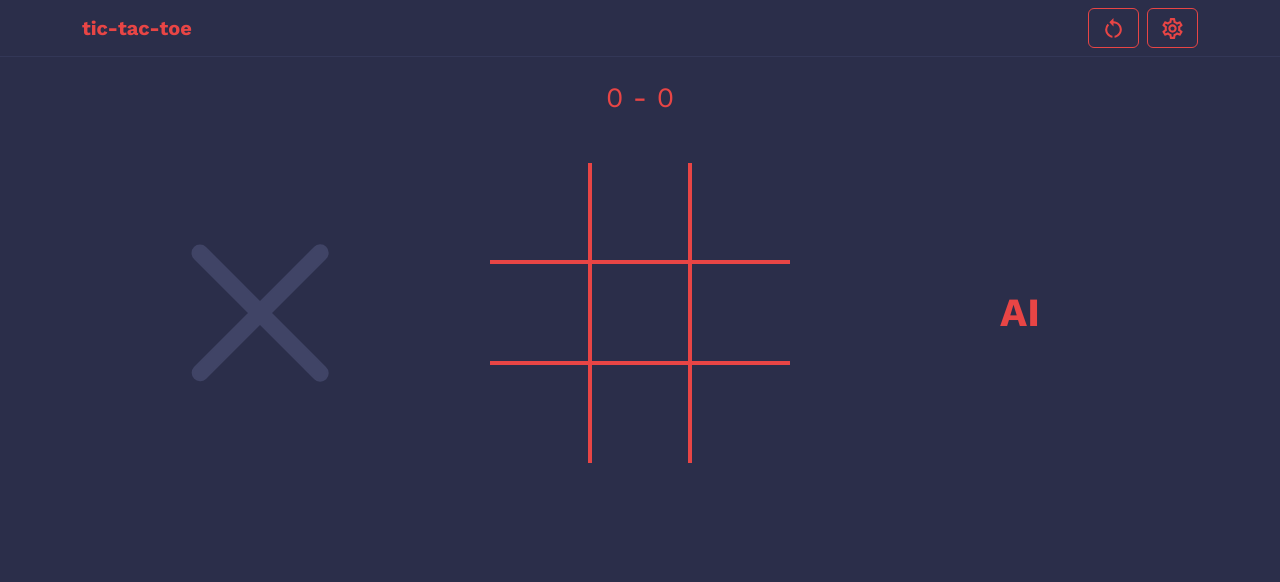
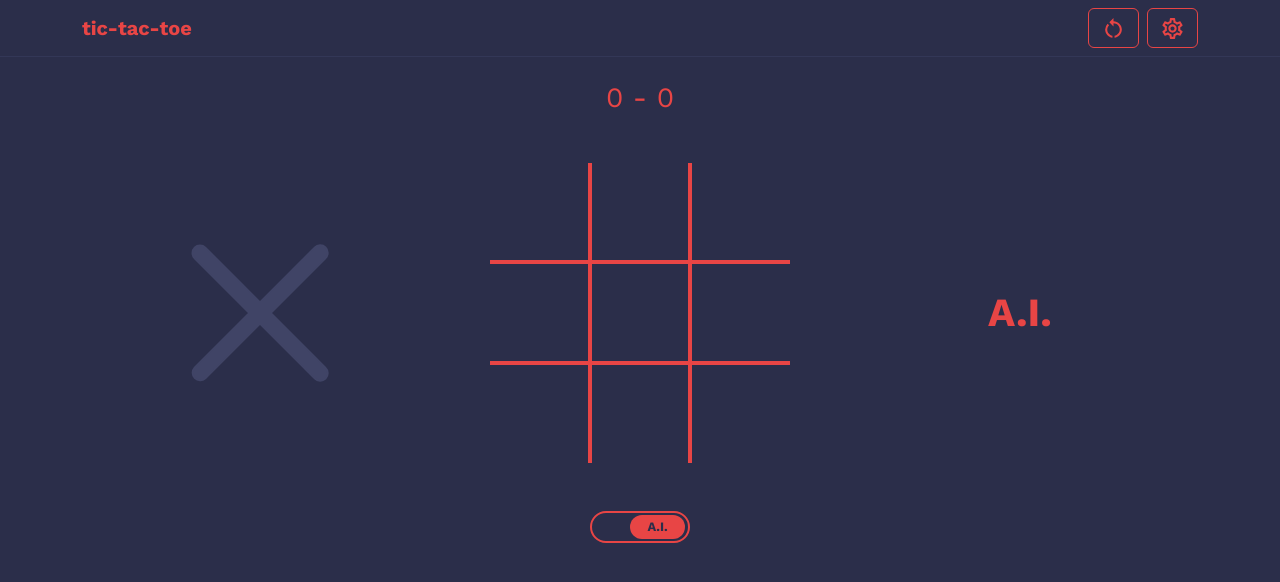
Before and after one commit to turalshkrov/tic-tac-toe, a React (Vite) app: page /play in a window 1280 px wide. Shown: the top 582 px of the page. Built offline with nearby package versions, Linux system fonts and the light colour scheme; some icons are missing.

Commit message:
Feat: Current player

```diff
--- a/src/pages/play/PlayScreen.scss
+++ b/src/pages/play/PlayScreen.scss
@@ -54,3 +54,26 @@
   border-bottom: none !important;
   border-right: none !important;
 }
+
+#player-switcher {
+  width: 100px;
+  border: 2px solid $text-color-dark;
+  padding: 2px;
+  border-radius: 16px;
+  .switcher-btn {
+    display: flex;
+    background-color: $text-color-dark;
+    width: 60%;
+    height: 24px;
+    border-radius: 12px;
+    transition: .3s;
+    color: $bg-color-dark;
+    font-size: .8rem;
+    font-weight: bold;
+    align-items: center;
+    justify-content: center;
+  }
+  .switcher-btn-active {
+    transform: translateX(36px);
+  }
+}
--- a/src/pages/play/PlayScreen.tsx
+++ b/src/pages/play/PlayScreen.tsx
@@ -4,10 +4,12 @@ import { useAppSelector } from '../../hooks'
 import { HiXMark } from "react-icons/hi2";
 import { LiaCircle } from "react-icons/lia";
 import './PlayScreen.scss'
+import { useState } from 'react';
 
 const gridItems: number[] = [1, 2, 3, 4, 5, 6, 7, 8, 9]
 
 export default function PlayScreen() {
+  const [ currentPlayer, setCurrentPlayer ] = useState<'player-1' | 'player-2'>('player-2')
   const score = useAppSelector(state => state.score);
   const settings = useAppSelector(state => state.settings)
   return (
@@ -15,7 +17,7 @@ export default function PlayScreen() {
       <Header/>
       <Container>
         <div className="row justify-content-center align-items-center my-3 my-md-4" id="score">
-          <h3 className='col-12 text-center mb-4 mb-lg-5'>
+          <h3 className='col-12 text-center mb-5'>
             { score.player1 } - { score.player2 }
           </h3>
           <div className="col-3 col-lg-4 p-4 player-label d-none d-md-block" id='player-1'>
@@ -38,8 +40,23 @@ export default function PlayScreen() {
           <div className="col-3 col-lg-4 p-4 player-label d-none d-md-block" id='palyer-2'>
             <LiaCircle/>
             <span className="player-name fw-bold">
-              { settings.players.player2 ? settings.players.player2 : 'AI'}
+              { settings.players.player2 ? settings.players.player2 : 'A.I.'}
             </span>
+          </div>
+          <div className="col-12 d-flex justify-content-center mt-5">
+            <div id="player-switcher">
+              <div className={
+                currentPlayer === 'player-1' ? 'switcher-btn'
+                : 'switcher-btn switcher-btn-active'
+                }>
+                  {
+                    currentPlayer === 'player-1'
+                    ? settings.players.player1 :
+                    settings.players.player2 ? settings.players.player2
+                    : 'A.I.'
+                  }
+              </div>
+            </div>
           </div>
         </div>
       </Container>
--- a/src/pages/settings/Settings.tsx
+++ b/src/pages/settings/Settings.tsx
@@ -55,6 +55,7 @@ export default function Settings() {
                 <Form.Label className='player-name-label p-0 m-0 mb-2'>Player 1 - X</Form.Label>
                 <input className='form-control'
                   required
+                  maxLength={6}
                   value={settings.players.player1}
                   onChange={e => dispatch(updatePlayer1(e.target.value.trim()))}
                 />
@@ -63,6 +64,7 @@ export default function Settings() {
                 <Form.Label className='player-name-label p-0 m-0 mb-2'>Player 2 - O</Form.Label>
                 <input className='form-control'
                   required
+                  maxLength={6}
                   disabled={settings.gameMode === 'pvc' ? true : false}
                   value={settings.players.player2}
                   onChange={e => dispatch(updatePlayer2(e.target.value.trim()))}
```
